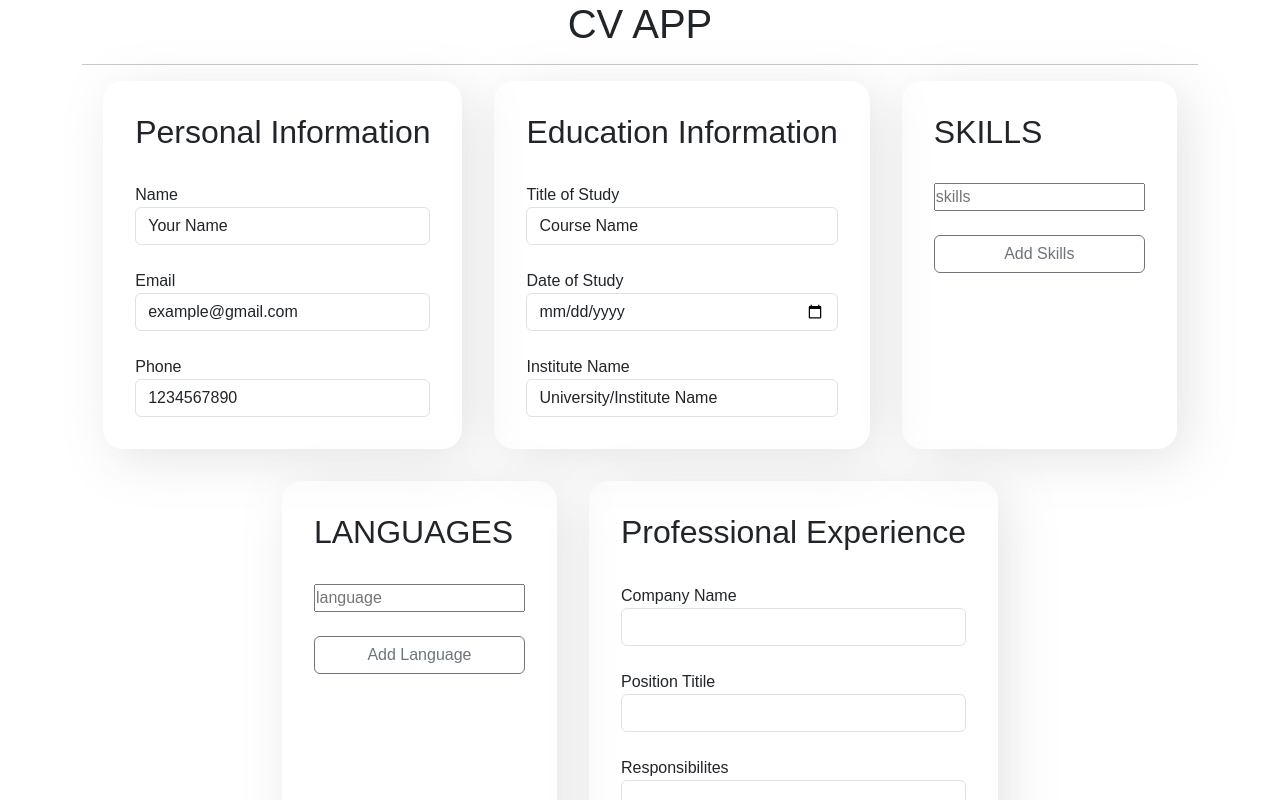
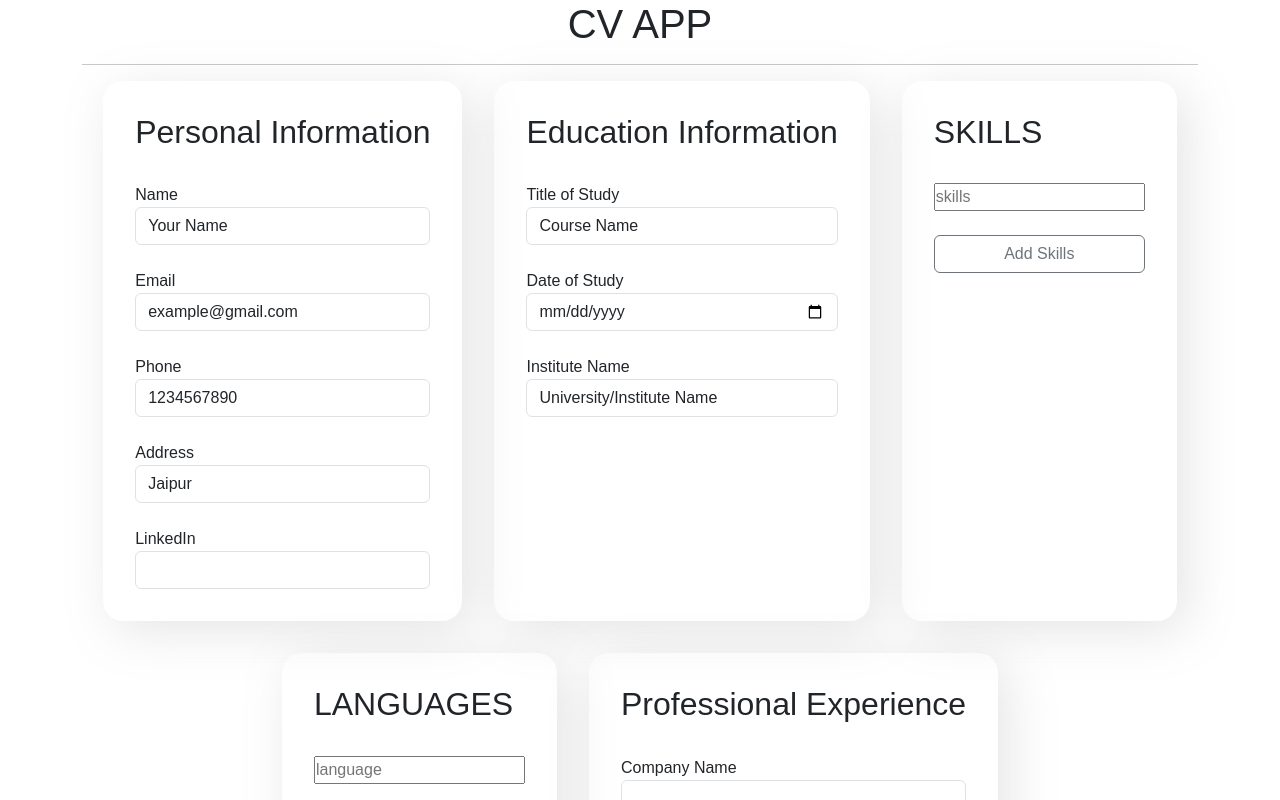
Before and after one commit to sanwlot/CV_AppReact, a React (Vite) app: page / in a window 1280 px wide. Shown: the top 800 px of the page. Built offline with nearby package versions, Linux system fonts and the light colour scheme.

Commit message:
address and linkedIn input added

```diff
--- a/src/App.jsx
+++ b/src/App.jsx
@@ -4,13 +4,15 @@ import Form from "./components/Form/Form"
 import CV from "./components/CV/CV"
 import { useEffect } from "react"
 
-function App() {
+export default function App() {
   const [cv, setCV] = useState(
     JSON.parse(localStorage.getItem("CV")) || {
       personalInfo: {
         name: "Your Name",
         email: "example@gmail.com",
         phone: "1234567890",
+        address: "Jaipur",
+        linkedIn: "",
       },
       educationInfo: {
         titleOfStudy: "Course Name",
@@ -38,7 +40,6 @@ function App() {
     }
   )
   useEffect(() => {
-    console.log("effect ran")
     localStorage.setItem("CV", JSON.stringify(cv))
   }, [cv])
   function addSkills(skill) {
@@ -71,7 +72,6 @@ function App() {
   function handleAddExpBtn(exp) {
     setCV({ ...cv, expInfo: [...cv.expInfo, exp] })
   }
-  console.log(cv)
   return (
     <div className="appContainer container">
       <h1 style={{ textAlign: "center" }}>CV APP</h1> <hr />
@@ -87,5 +87,3 @@ function App() {
     </div>
   )
 }
-
-export default App
--- a/src/components/CV/CV.jsx
+++ b/src/components/CV/CV.jsx
@@ -20,10 +20,10 @@ export default function CV({ cv }) {
               <LocalPhoneIcon /> <span>{cv.personalInfo.phone}</span>
             </p>
             <p>
-              <LocationOnIcon /> <span>Jodhpur, Rajasthan</span>
+              <LocationOnIcon /> <span>{cv.personalInfo.address}</span>
             </p>
             <p>
-              <LinkedInIcon /> <a href="#">LinkedIn</a>
+              <LinkedInIcon /> <a href={cv.personalInfo.linkedIn}>LinkedIn</a>
             </p>
           </div>
         </div>
--- a/src/components/PersonalInfo/PersonalInfo.jsx
+++ b/src/components/PersonalInfo/PersonalInfo.jsx
@@ -2,6 +2,8 @@ export default function PersonalInfo({
   name,
   email,
   phone,
+  address,
+  linkedIn,
   handleChangePersonalInfo,
 }) {
   return (
@@ -40,6 +42,28 @@ export default function PersonalInfo({
           onChange={handleChangePersonalInfo}
         />
       </div>
+      <div className="form-group">
+        <label htmlFor="address">Address </label>
+        <input
+          className="form-control"
+          type="text"
+          id="address"
+          name="address"
+          value={address}
+          onChange={handleChangePersonalInfo}
+        />
+      </div>
+      <div className="form-group">
+        <label htmlFor="linkedIn">LinkedIn </label>
+        <input
+          className="form-control"
+          type="text"
+          id="linkedIn"
+          name="linkedIn"
+          value={linkedIn}
+          onChange={handleChangePersonalInfo}
+        />
+      </div>
     </section>
   )
 }
```
